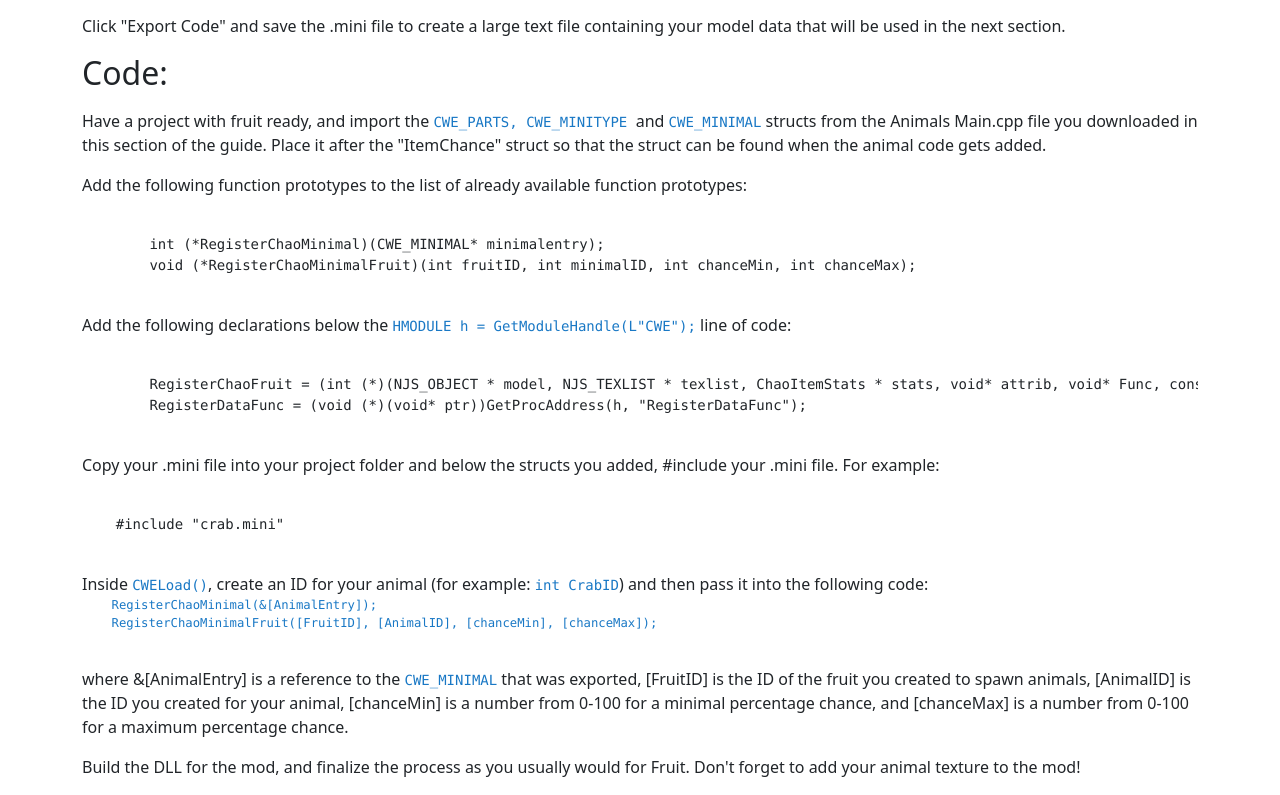
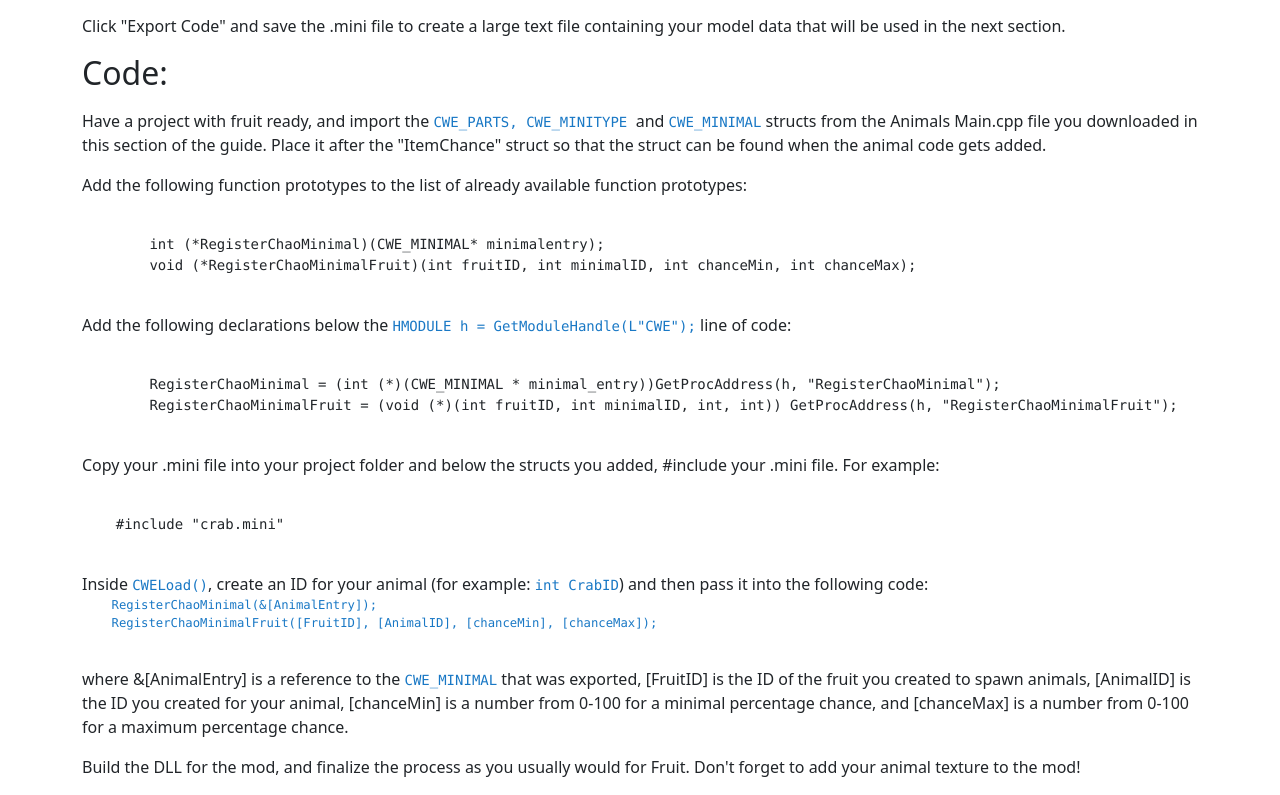
Before and after one commit to NostalgiaNinja/CWEModding, a plain HTML site: page animals.html in a window 1280 px wide. Shown: the part 4831-5626 px from the top of the page. Drawn offline with nearby package versions, Linux system fonts and the light colour scheme.

Commit message:
Replace incorrect declarations with correct ones.
RegisterChaoMinimal and RegisterChaoMinimalFruit instead of RegisterChaoFruit and RegisterDataFunc.

```diff
--- a/animals.html
+++ b/animals.html
@@ -224,8 +224,8 @@
                 <p>Add the following declarations below the <code>HMODULE h = GetModuleHandle(L"CWE");</code> line of code:</p>
 
                 <pre><code>
-	RegisterChaoFruit = (int (*)(NJS_OBJECT * model, NJS_TEXLIST * texlist, ChaoItemStats * stats, void* attrib, void* Func, const char*, const char*)) GetProcAddress(h, "RegisterChaoFruit");
-	RegisterDataFunc = (void (*)(void* ptr))GetProcAddress(h, "RegisterDataFunc");
+	RegisterChaoMinimal = (int (*)(CWE_MINIMAL * minimal_entry))GetProcAddress(h, "RegisterChaoMinimal");
+	RegisterChaoMinimalFruit = (void (*)(int fruitID, int minimalID, int, int)) GetProcAddress(h, "RegisterChaoMinimalFruit");
                 </code></pre>
 
                 <p>Copy your .mini file into your project folder and below the structs you added, #include your .mini file.  For example:</p>
```
Also changed, not shown: 1 other file.
